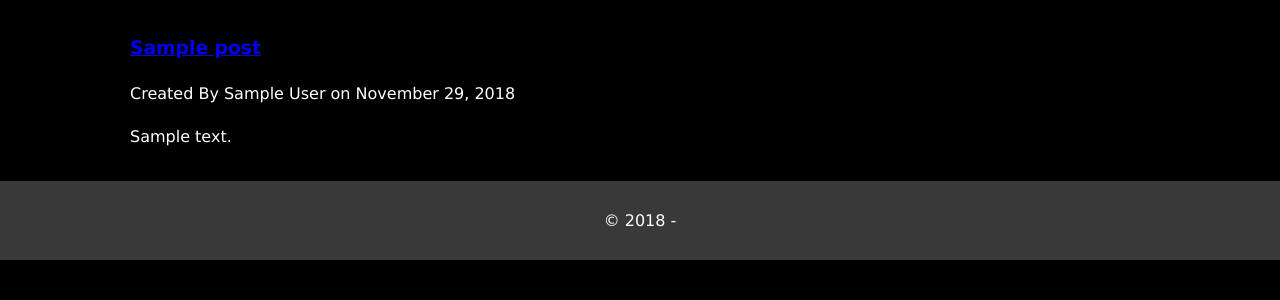
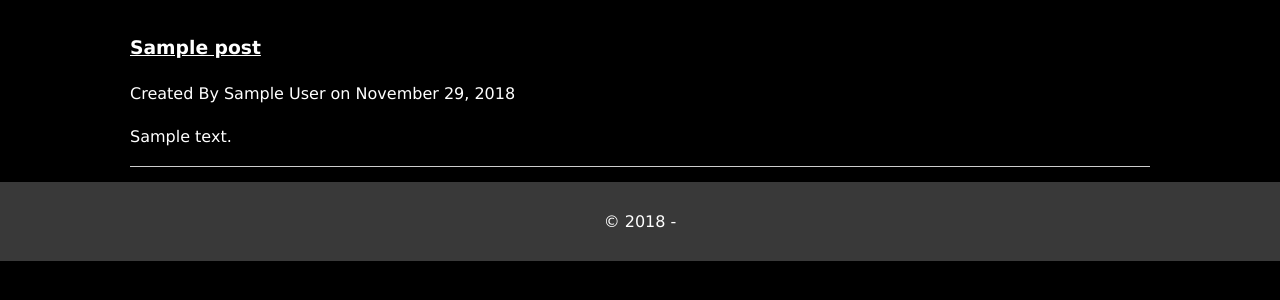
Before and after one commit to jacekjp/wp, a WordPress theme: template themes/jjpbasic/index.php in a window 1280 px wide. Shown: the part 77-377 px from the top of the page. Run offline with PHP 8.4 and a stand-in for WordPress, Linux system fonts and the light colour scheme; the site name, menu and one post (Sample post) are stand-ins, and other content is empty.

Commit message:
style posts list

```diff
--- a/themes/jjpbasic/index.php
+++ b/themes/jjpbasic/index.php
@@ -4,6 +4,7 @@
     <div class="container">
         <?php if (have_posts()) : ?>
             <?php while (have_posts()): the_post(); ?>
+                <article class="post">
                     <h3>
                         <a href="<?php the_permalink(); ?>">
                             <?php the_title(); ?>
@@ -13,6 +14,7 @@
                         Created By <?php the_author(); ?> on <?php the_time(get_option('date_format')); ?>
                     </div>
                     <?php the_content(); ?>
+                </article>
             <?php endwhile; ?>
         <?php else : ?>
             <?php echo wpautop('No posts ware found'); ?>
--- a/themes/jjpbasic/style.css
+++ b/themes/jjpbasic/style.css
@@ -13,6 +13,10 @@ body {
     margin: 0;
     padding: 0;
     line-height: 1.7em;
+}
+
+a {
+    color: #fff;
 }
 
 header {
@@ -44,3 +48,7 @@ footer {
     padding: 10px 10px;
     text-align: center;
 }
+
+article.post{
+    border-bottom: 1px #ccc solid;
+}
```
Lines whose indentation alone changed are shown as unchanged.
